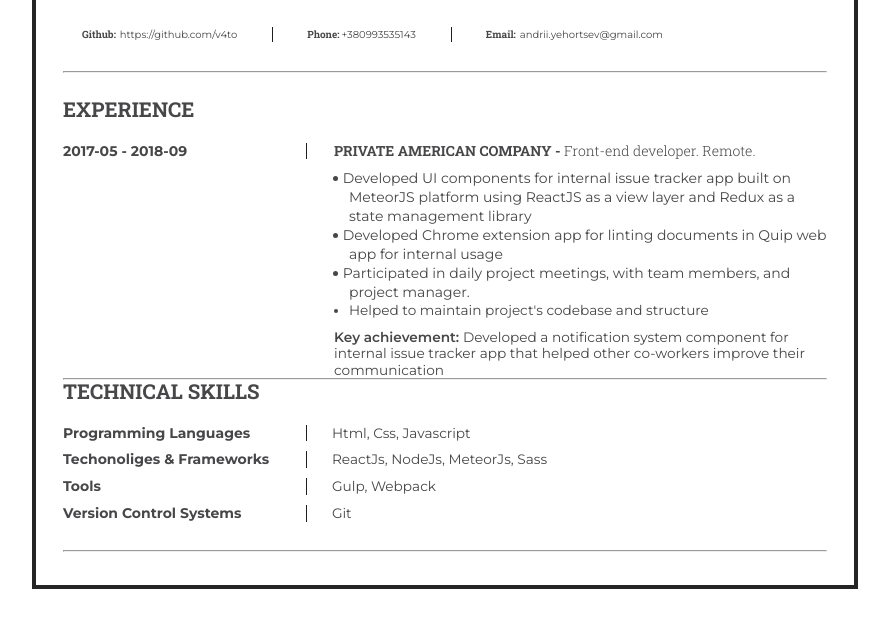
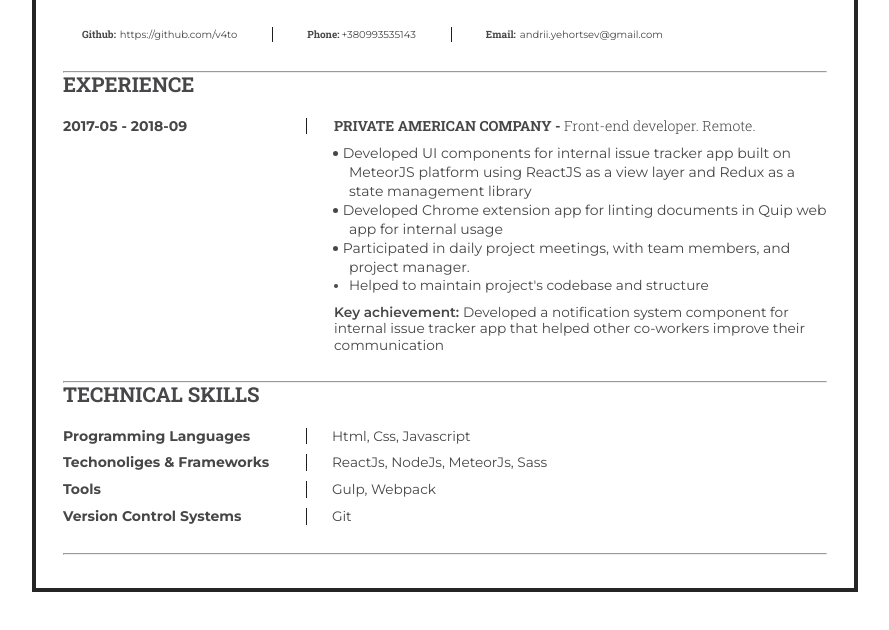
Before and after one commit to v4to/personal-resume, a website: page src/index.html in a window 1280 px wide. Shown: the part 122-752 px from the top of the page, without its empty margins (195-1084 px from the left). Drawn offline with nearby package versions, Linux system fonts and the light colour scheme; files that its build step writes are made by us from their sources.

Commit message:
Changed margin-bottom for experince section

```diff
--- a/src/sass/blocks/experience.scss
+++ b/src/sass/blocks/experience.scss
@@ -2,7 +2,7 @@
   display: flex;
   //justify-content: space-between;
   flex-direction: column;
-  margin-top: scale(75);
+  margin-bottom: 28px;
 }
 
 .experience__heading {
```
